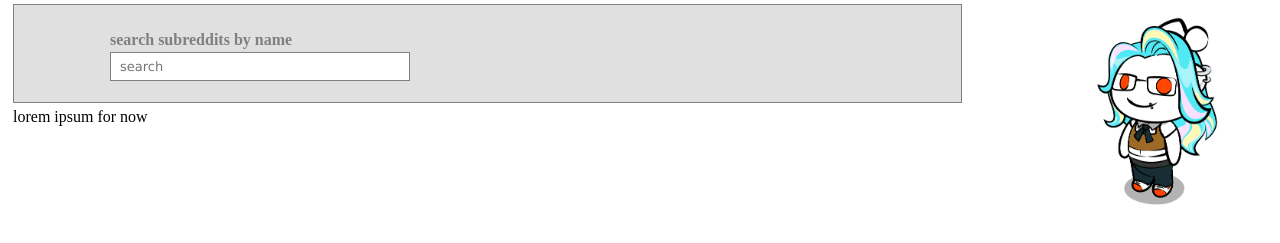
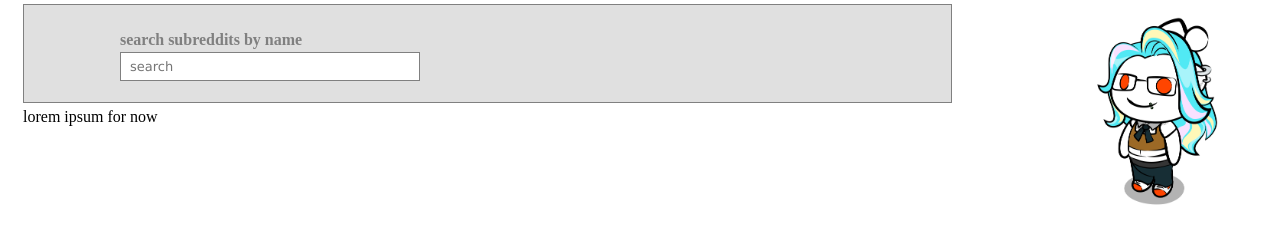
Before and after one commit to jellomoat/subs, a plain HTML site: page index.html in a window 1280 px wide. Shown: the part 77-320 px from the top of the page. Drawn offline with Linux system fonts and the light colour scheme; a script that the page names is missing.

Commit message:
nicer margins

```diff
--- a/index.html
+++ b/index.html
@@ -188,7 +188,7 @@
             </div>
         </div>
         <!-- searchbar -->
-        <div class="content">
+        <div class="content" style="margin-left: 15px; margin-right: 15px;">
             <div class="searchpane raisedbox">
                 <h4 style="color:gray;">search subreddits by name</h4>
                     <form action="https://www.reddit.com/subreddits/search" id="search" autocomplete="off">
```
